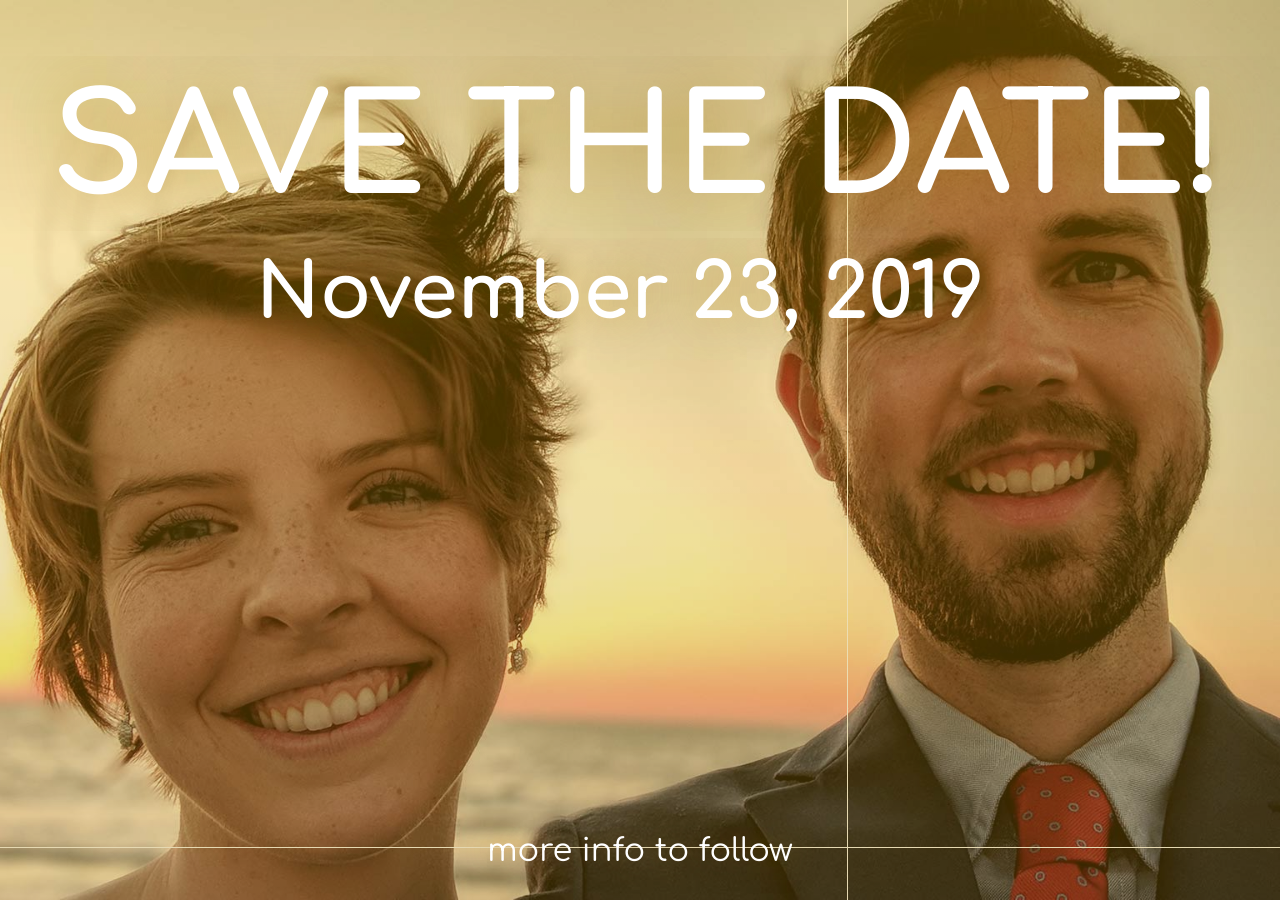
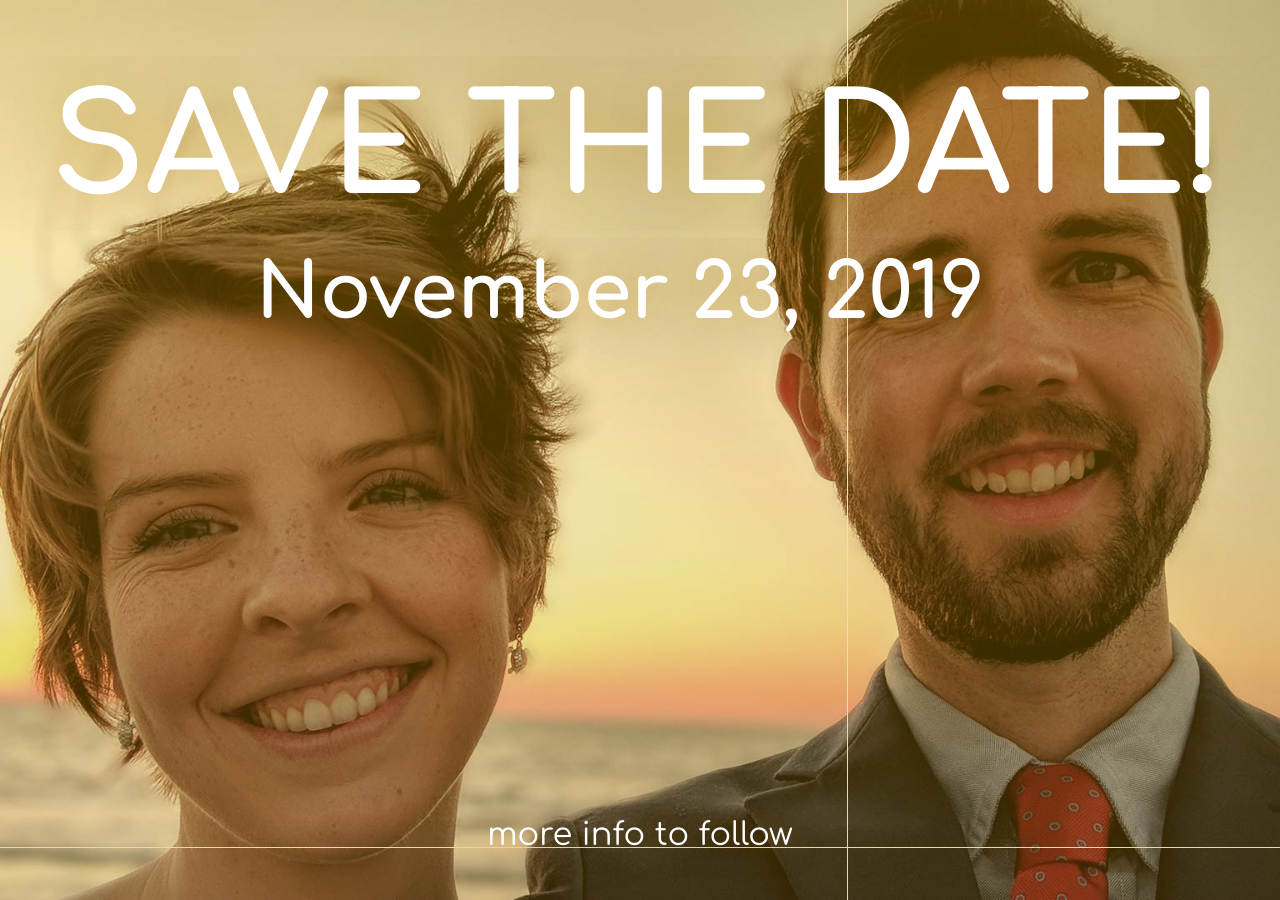
Before and after one commit to rblackman/WeddingWebsite, a Jekyll site: the page built from index.html, in a window 1280 px wide. Built offline with Jekyll 4.4.1, drawn with Linux system fonts in a browser that asks for light colours.

Commit message:
small tweaks

```diff
--- a/_layouts/default.html
+++ b/_layouts/default.html
@@ -17,6 +17,7 @@
 	<link rel="stylesheet" href="css/{{ stylesheet }}.css" />
 	{% endfor %}
 	{% endif %}
+	<meta name="theme-color" content="#ffbf00" />
 </head>
 
 <body>
--- a/_sass/global/layout.scss
+++ b/_sass/global/layout.scss
@@ -39,3 +39,7 @@
 h2 {
 	margin: 0 0 0 0;
 }
+
+p{
+	margin-bottom: 3rem;
+}
```
